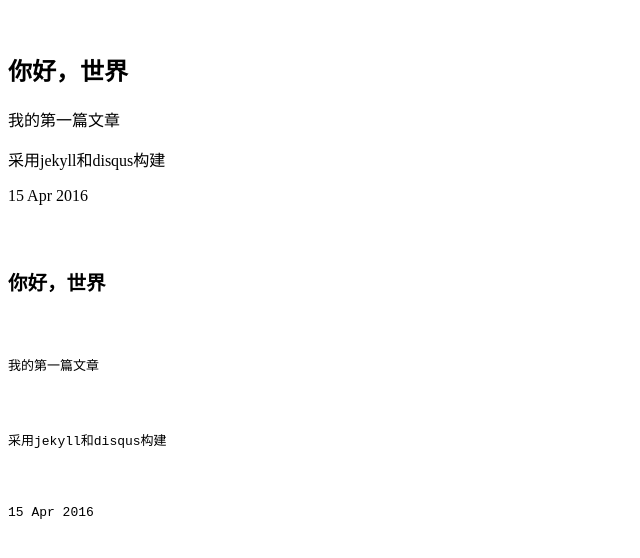
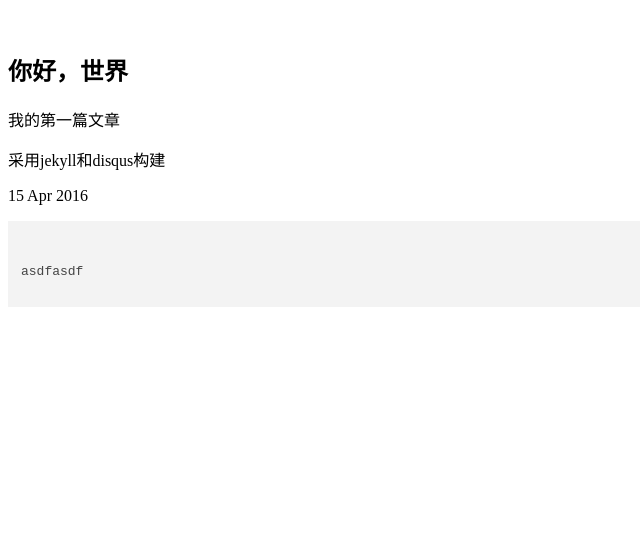
Before and after one commit to jeansheepfish/jekyll, a Jekyll site: the page built from _posts/2016-04-15-hello-world.html, in a window 1280 px wide. Shown: the top 558 px of the page, without its empty margins (0-640 px from the left). Built offline with Jekyll 4.4.1, drawn with Linux system fonts in a browser that asks for light colours; nearby versions of some CDN libraries; comment, search, counter and statistics services are not loaded; a style sheet for code colours, icons or effects is not loaded.

Commit message:
highlight

```diff
--- a/_posts/2016-04-15-hello-world.html
+++ b/_posts/2016-04-15-hello-world.html
@@ -4,7 +4,9 @@ title: 你好，世界
 ---
 <html>
 <head>
-	<link href="http://prismjs.com/themes/prism.css" rel="stylesheet" />
+<link rel="stylesheet" href="//cdn.jsdelivr.net/highlight.js/9.3.0/styles/default.min.css">
+<script src="//cdn.jsdelivr.net/highlight.js/9.3.0/highlight.min.js"></script>
+<script>hljs.initHighlightingOnLoad();</script>
 </head>
 <body>
 	<h2>{{ page.title }}</h2>
@@ -13,10 +15,9 @@ title: 你好，世界
 	<p>{{ page.date | date_to_string }}</p>
 
 <pre><code class="html">
-		<h2>{{ page.title }}</h2>
-		<p>我的第一篇文章</p>
-		<p>采用jekyll和disqus构建</p>
-		<p>{{ page.date | date_to_string }}</p>
+<html>
+<head>asdfasdf</head>
+</html>
 </code></pre>
 
 	<div id="disqus_thread"></div>
@@ -42,7 +43,5 @@ s.setAttribute('data-timestamp', +new Date());
 	</script>
 	<noscript>Please enable JavaScript to view the <a href="https://disqus.com/?ref_noscript" rel="nofollow">comments powered by Disqus.</a></noscript>
 
-
-<script src="http://prismjs.com/prism.js"></script>
 </body>
 </html>
```
Lines whose indentation alone changed are shown as unchanged.
